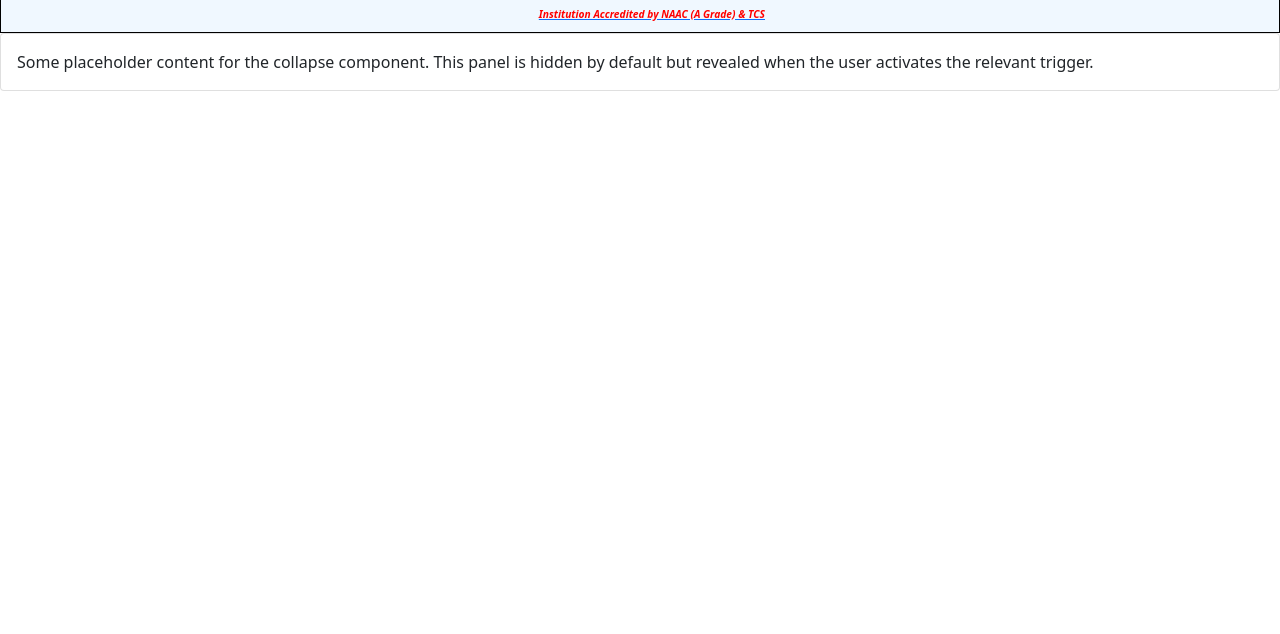
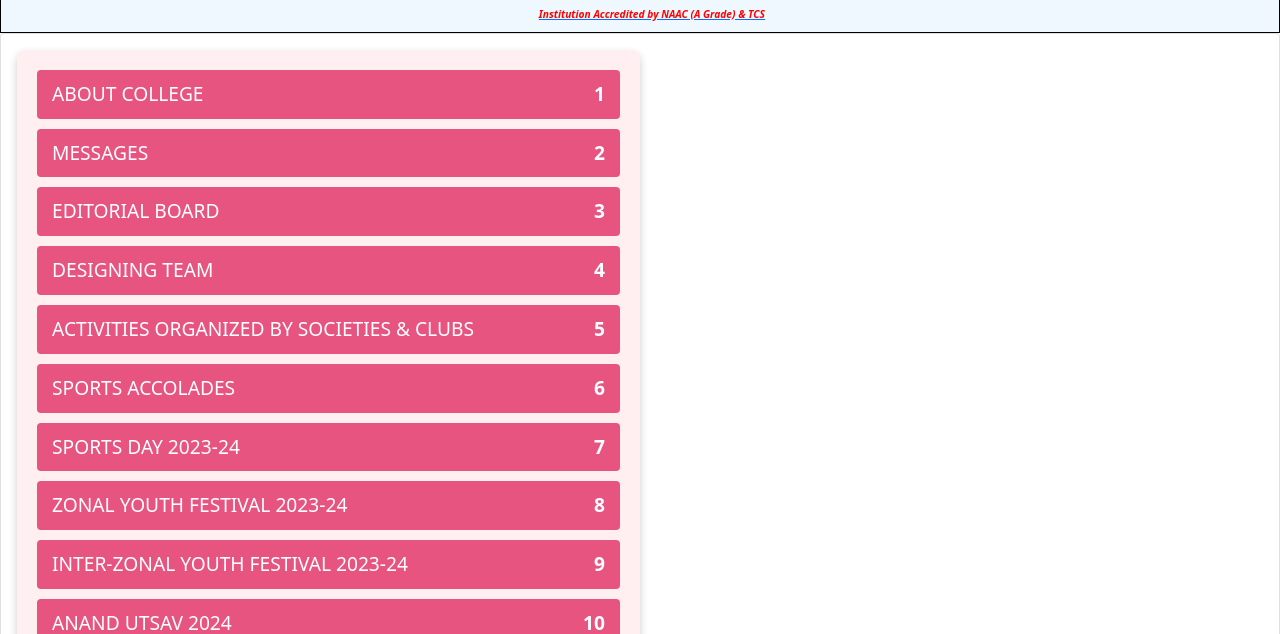
Before and after one commit to Harleencoder/Magazine-GNDEC, a plain HTML site: page index.html in a window 1280 px wide. Both pictures are taken after a click on the button "Content". Shown: the part 166-800 px from the top of the page. Drawn offline with nearby package versions, Linux system fonts and the light colour scheme.

Commit message:
content added

```diff
--- a/assets/style.css
+++ b/assets/style.css
@@ -64,6 +64,37 @@ body {
     color: gold;
     text-decoration: none;
 }
+#contents-list {
+    list-style: none;
+    padding: 0;
+    width: 50%;
+    background-color: #ffeff1;
+    border-radius: 8px;
+    box-shadow: 0 4px 8px rgba(0, 0, 0, 0.2);
+    padding: 20px;
+}
+
+#contents-list li {
+    font-size: 1.2em;
+    color: #fff;
+    background-color: #e75480;
+    padding: 10px 15px;
+    margin-bottom: 10px;
+    border-radius: 4px;
+    transition: background-color 0.3s ease;
+    display: flex;
+    justify-content: space-between;
+}
+
+#contents-list li:hover {
+    background-color: #d7436b;
+}
+
+#contents-list li::after {
+    content: attr(data-page);
+
+    font-weight: bold;
+}
 @media screen and (max-width: 680px) {
     .nameL1 {
         font-size: 2vw;
--- a/index.html
+++ b/index.html
@@ -35,7 +35,34 @@
     </header>
     <div class="collapse" id="collapseExample">
         <div class="card card-body">
-          Some placeholder content for the collapse component. This panel is hidden by default but revealed when the user activates the relevant trigger.
+            <ul id="contents-list">
+                <li data-page="1">ABOUT COLLEGE</li>
+                <li data-page="2">MESSAGES</li>
+                <li data-page="3">EDITORIAL BOARD</li>
+                <li data-page="4">DESIGNING TEAM</li>
+                <li data-page="5">ACTIVITIES ORGANIZED BY SOCIETIES & CLUBS</li>
+                <li data-page="6">SPORTS ACCOLADES</li>
+                <li data-page="7">SPORTS DAY 2023-24</li>
+                <li data-page="8">ZONAL YOUTH FESTIVAL 2023-24</li>
+                <li data-page="9">INTER-ZONAL YOUTH FESTIVAL 2023-24</li>
+                <li data-page="10">ANAND UTSAV 2024</li>
+                <li data-page="11">GNE'S APEX 2023</li>
+                <li data-page="12">APEX FAIR 2023</li>
+                <li data-page="13">GNE'S ACME 2024</li>
+                <li data-page="14">E-VISION</li>
+                <li data-page="15">INTERNAL HACKATHON</li>
+                <li data-page="16">BAJA-2024</li>
+                <li data-page="17">CONVOCATION (BATCH OF 2022 & 2023)</li>
+                <li data-page="18">RESEARCH AWARDS</li>
+                <li data-page="19">TEACHERS' ACHIEVEMENTS</li>
+                <li data-page="20">STUDENTS' ACHIEVEMENTS</li>
+                <li data-page="21">GNDEC IN NEWS</li>
+                <li data-page="22">MESSAGE FROM EDITORIAL BOARD</li>
+                <li data-page="23">EDITORIAL SECTIONS (PUNJABI, ENGLISH, HINDI, TECHNICAL)</li>
+                <li data-page="24">FINE ARTS SECTION</li>
+                <li data-page="25">CALLIGRAPHY SECTION</li>
+                <li data-page="26">PHOTOGRAPHY SECTION</li>
+            </ul>
         </div>
       </div>
     <script src="https://cdn.jsdelivr.net/npm/bootstrap@5.0.2/dist/js/bootstrap.bundle.min.js" integrity="sha384-MrcW6ZMFYlzcLA8Nl+NtUVF0sA7MsXsP1UyJoMp4YLEuNSfAP+JcXn/tWtIaxVXM" crossorigin="anonymous"></script>
```
